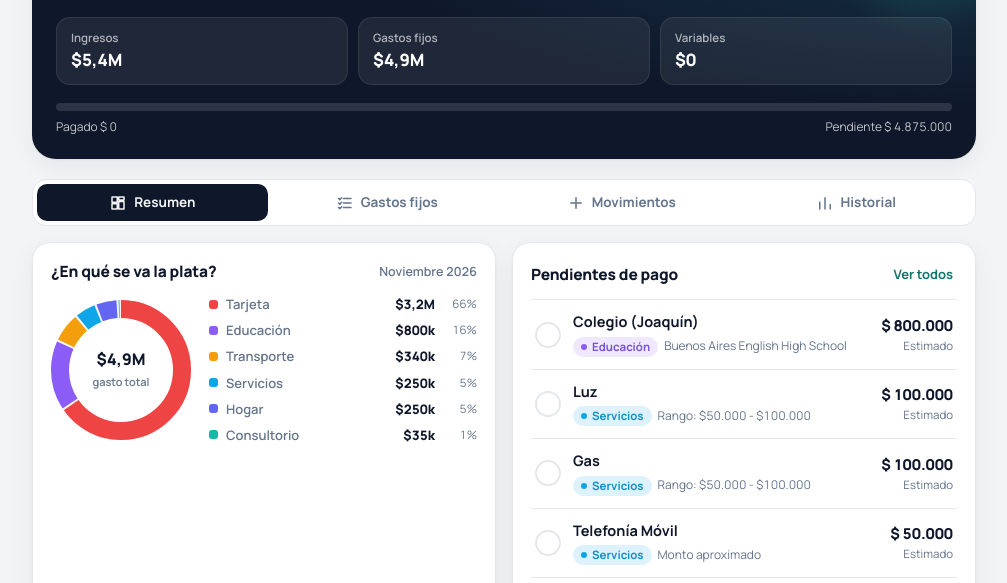
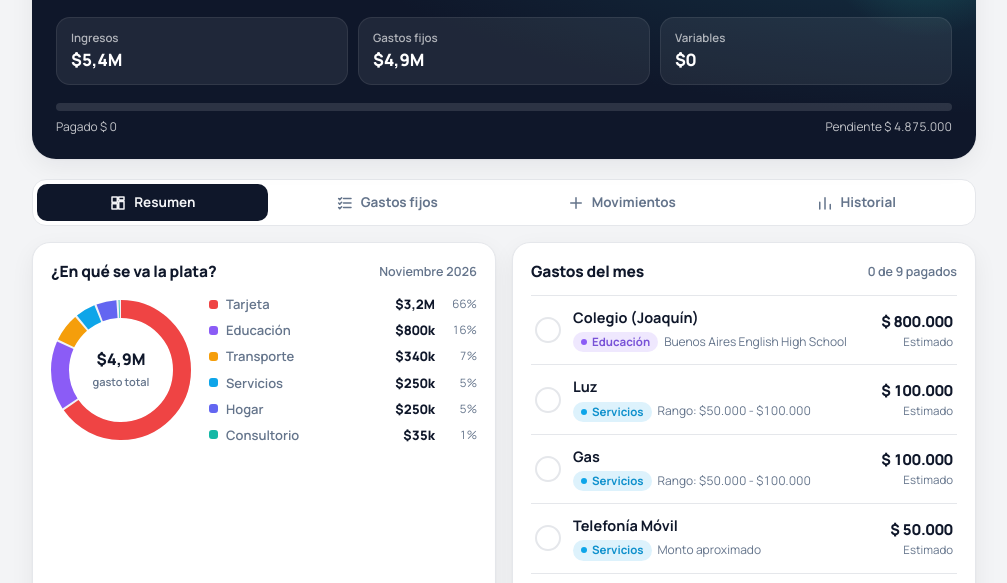
Before and after one commit to gpereira-ucip/control-de-gastos, a plain HTML site: page index.html in a window 1280 px wide. Shown: the part 195-778 px from the top of the page, without its empty margins (136-1143 px from the left). Drawn offline with Linux system fonts and the light colour scheme.

Commit message:
Control Mensual v1.2: la lista del mes muestra todo y lo tildado no desaparece
Co-Authored-By: Claude Opus 5.5 <noreply@anthropic.com>
Claude-Session: https://claude.ai/code/session_015YbY1y62KCdtBUFZa7X8PD

```diff
--- a/index.html
+++ b/index.html
@@ -253,8 +253,12 @@ button{cursor:pointer}
 
 <script>
 /* ---------- Versión y novedades ---------- */
-const VERSION = '1.1';
+const VERSION = '1.2';
 const CHANGELOG = [
+  {v:'1.2', fecha:'14 nov 2026', items:[
+    'En el Resumen, «Gastos del mes» muestra la lista completa, sin tocar «Ver todos».',
+    'Al tildar un gasto como pagado queda tildado en su lugar (no desaparece), así la lista sirve de checklist. También aparece en «Pagados».'
+  ]},
   {v:'1.1', fecha:'10 nov 2026', items:[
     'Nueva pantalla «Novedades» en el menú: acá vas a ver qué cambió en cada versión.',
     'Los datos guardados ahora tienen número de esquema y un sistema de migraciones: las próximas versiones van a poder cambiar la estructura sin perder nada.',
@@ -533,12 +537,13 @@ function donut(t){
   </div>`;
 }
 function viewResumen(t){
-  const pend = config.gastos.filter(x=>!current.gastos[x.id].pagado)
-    .sort((a,b)=>(Number(a.vence)||99)-(Number(b.vence)||99)).slice(0,5);
+  /* Checklist del mes (pedido de Gonzalo, 14/11/2026): se ven todos los gastos fijos y lo tildado queda tildado en su lugar. */
+  const lista = [...config.gastos].sort((a,b)=>(Number(a.vence)||99)-(Number(b.vence)||99));
   return `<div class="grid">
     <div class="card"><div class="card-h"><h2>¿En qué se va la plata?</h2><span class="sub">${esc(current.mesLabel)}</span></div>${donut(t)}</div>
-    <div class="card"><div class="card-h"><h2>Pendientes de pago</h2><button class="link" data-act="tab" data-tab="fijos">Ver todos</button></div>
-      ${pend.length? pend.map(gastoRow).join('') : `<div class="empty"><b>¡Todo pagado!</b>No quedan gastos fijos pendientes este mes.</div>`}</div>
+    <div class="card"><div class="card-h"><h2>Gastos del mes</h2><span class="sub">${t.nPag} de ${t.nFijos} pagados</span></div>
+      ${lista.length? lista.map(gastoRow).join('') : `<div class="empty"><b>Sin gastos fijos</b>Agregalos desde «Gastos fijos».</div>`}
+      ${lista.length && t.nPag===t.nFijos? `<div class="empty"><b>¡Todo pagado!</b>No quedan gastos fijos pendientes este mes.</div>` : ''}</div>
   </div>
   <div class="card" style="margin-top:16px"><div class="card-h"><h2>Ingresos</h2><span class="sub">Cobrado ${money(t.cobrado)} de ${money(t.ingresos)}</span></div>
     ${config.ingresos.map(ingresoRow).join('')}
```
Also changed, not shown: 1 other file.
